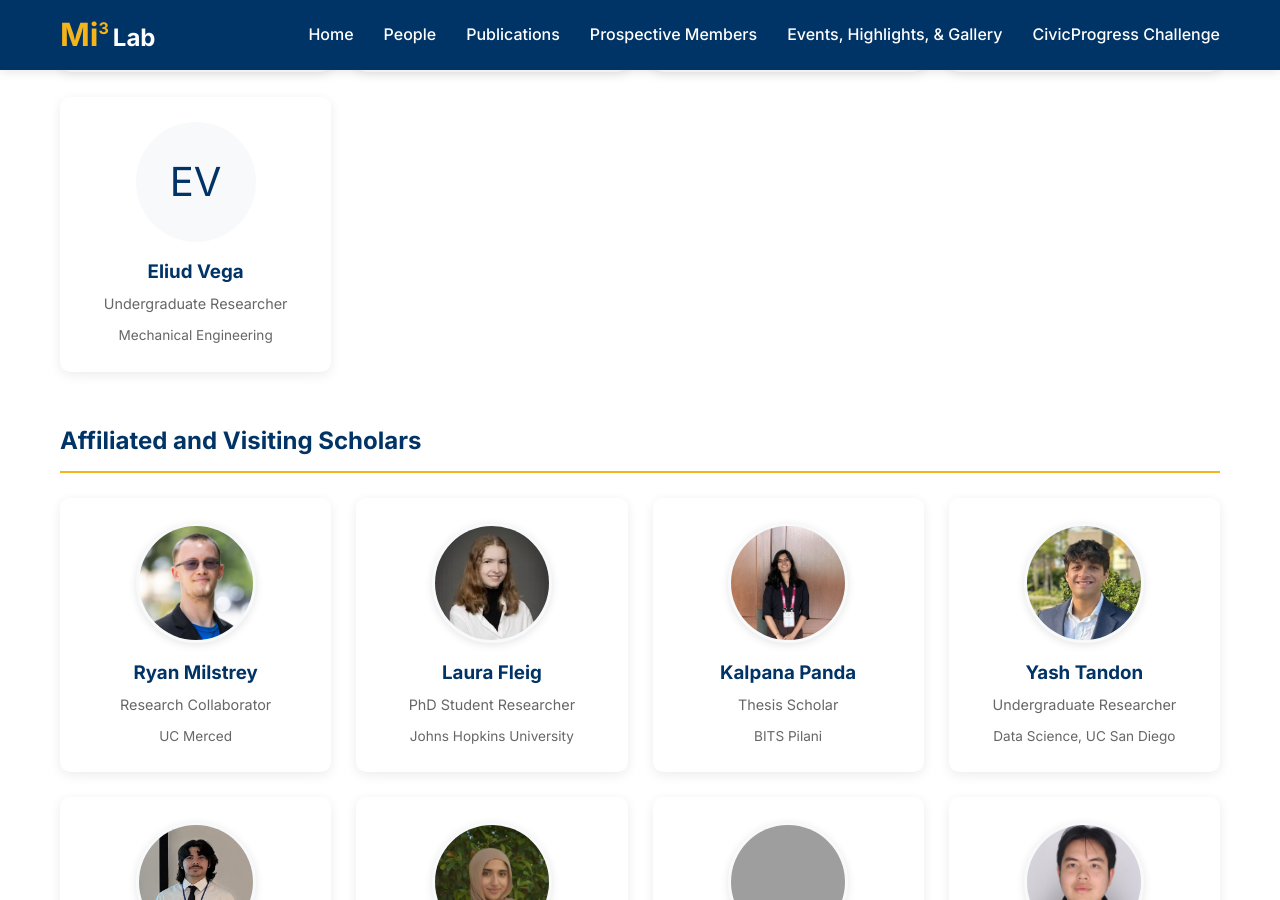
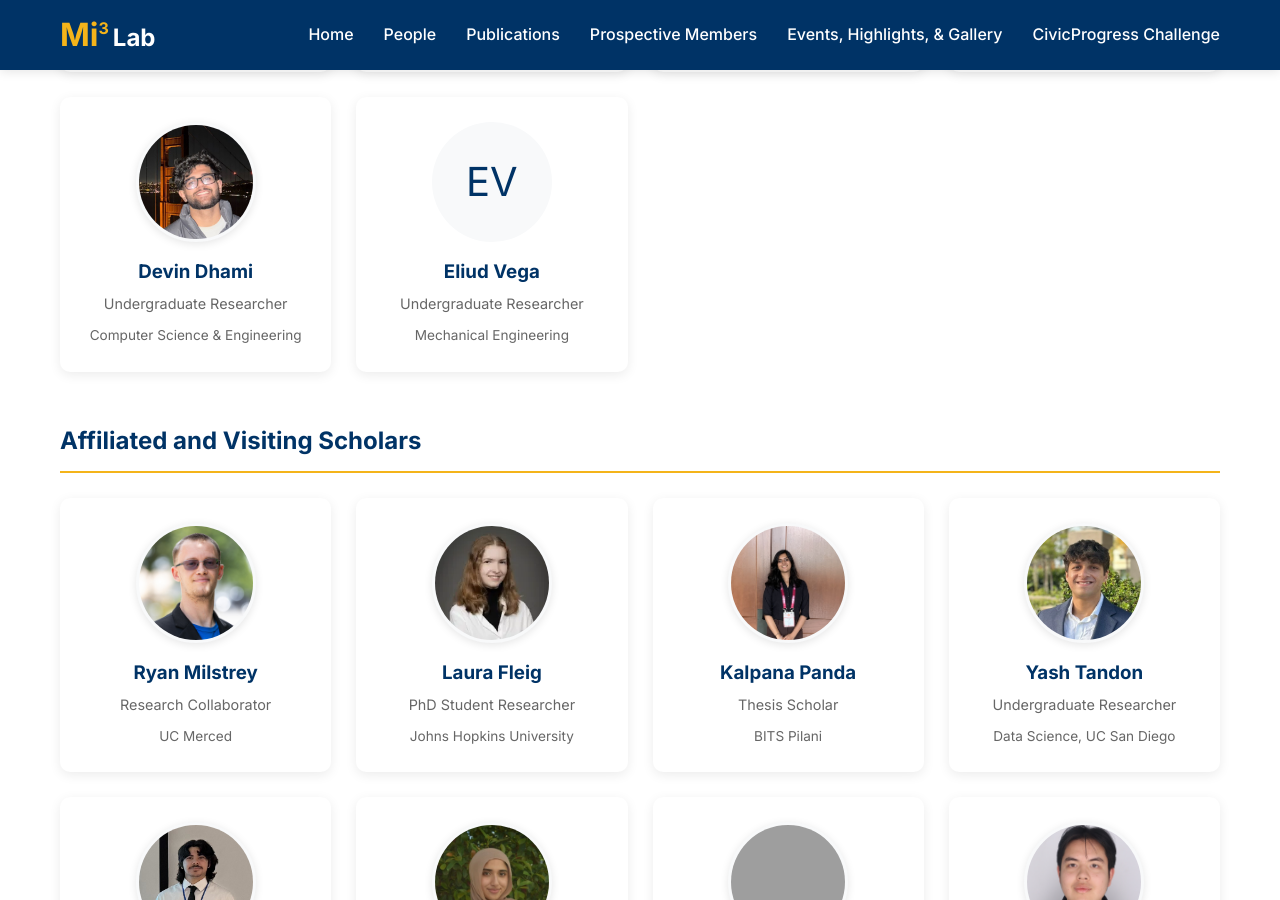
Before and after one commit to Mi3-Lab/mi3-lab.github.io, a Jekyll site: the page built from people.html, in a window 1280 px wide and 900 px high, scrolled down 2108 px. Built offline with Jekyll 4.4.1, drawn with Linux system fonts in a browser that asks for light colours; grey boxes are pictures that could not be loaded.

Commit message:
Add Devin Dhami photo and list on People page
CivicProgress: swap initials for photo and move into photo-first group.
People page: add Devin to Undergraduate Students.

Co-Authored-By: Claude Opus 4.7 <noreply@anthropic.com>

```diff
--- a/people.html
+++ b/people.html
@@ -138,6 +138,13 @@ title: People
       <div class="person-card">
         <img src="/assets/images/people/samir.jpg" alt="Samir Ahmed" class="person-avatar">
         <h3>Samir Ahmed</h3>
+        <p class="role">Undergraduate Researcher</p>
+        <p class="affiliation">Computer Science & Engineering</p>
+      </div>
+
+      <div class="person-card">
+        <img src="/assets/images/people/devin.jpg" alt="Devin Dhami" class="person-avatar">
+        <h3>Devin Dhami</h3>
         <p class="role">Undergraduate Researcher</p>
         <p class="affiliation">Computer Science & Engineering</p>
       </div>
```
Also changed, not shown: civic-progress.html (+7 -7 lines), assets/images/people/devin.jpg (added).
